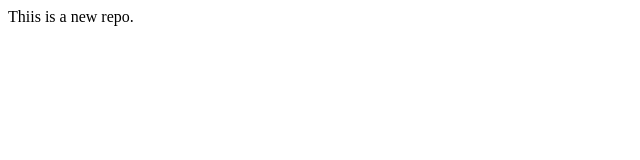
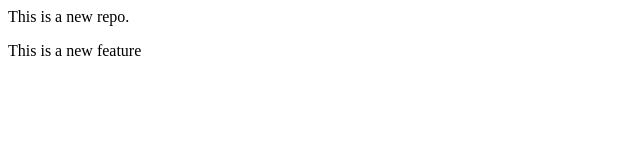
Before and after one commit to priyanshi267/LocalRepo, a plain HTML site: page index.html in a window 1280 px wide. Shown: the whole page, without its empty margins (0-640 px from the left). Drawn offline with Linux system fonts and the light colour scheme.

Commit message:
Add new feature

```diff
--- a/index.html
+++ b/index.html
@@ -1 +1,2 @@
-<p>Thiis is a new repo.</p>
+<p>This is a new repo.</p>
+<p>This is a new feature</p>
```
